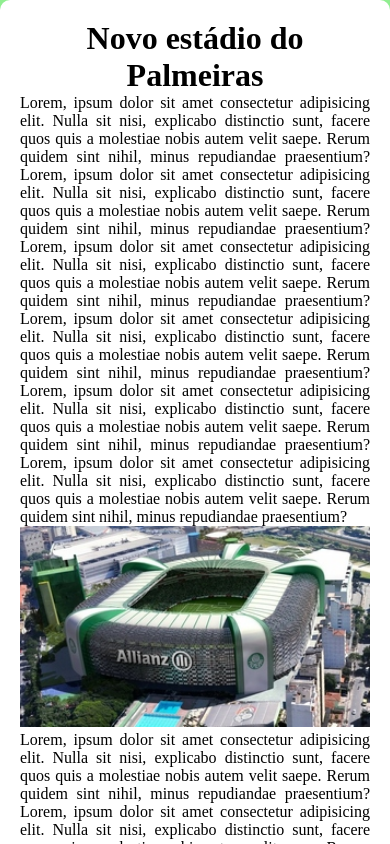
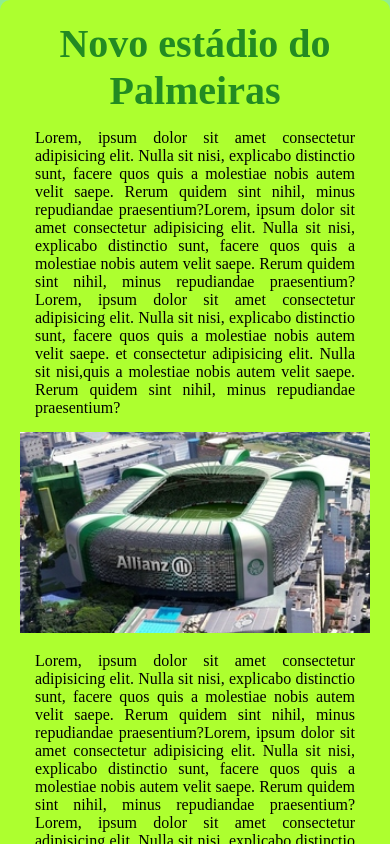
Before and after one commit to diellima/repositorio-responsivo-teste, a plain HTML site: page index.html in a window 390 px wide. Shown: the top 844 px of the page. Drawn offline with Linux system fonts and the light colour scheme.

Commit message:
modificado a media queries

```diff
--- a/index.html
+++ b/index.html
@@ -11,7 +11,7 @@
 
 <main>
 <h1>Novo estádio do Palmeiras</h1>
-<p>Lorem, ipsum dolor sit amet consectetur adipisicing elit. Nulla sit nisi, explicabo distinctio sunt, facere quos quis a molestiae nobis autem velit saepe. Rerum quidem sint nihil, minus repudiandae praesentium?Lorem, ipsum dolor sit amet consectetur adipisicing elit. Nulla sit nisi, explicabo distinctio sunt, facere quos quis a molestiae nobis autem velit saepe. Rerum quidem sint nihil, minus repudiandae praesentium?Lorem, ipsum dolor sit amet consectetur adipisicing elit. Nulla sit nisi, explicabo distinctio sunt, facere quos quis a molestiae nobis autem velit saepe. Rerum quidem sint nihil, minus repudiandae praesentium?Lorem, ipsum dolor sit amet consectetur adipisicing elit. Nulla sit nisi, explicabo distinctio sunt, facere quos quis a molestiae nobis autem velit saepe. Rerum quidem sint nihil, minus repudiandae praesentium?Lorem, ipsum dolor sit amet consectetur adipisicing elit. Nulla sit nisi, explicabo distinctio sunt, facere quos quis a molestiae nobis autem velit saepe. Rerum quidem sint nihil, minus repudiandae praesentium?Lorem, ipsum dolor sit amet consectetur adipisicing elit. Nulla sit nisi, explicabo distinctio sunt, facere quos quis a molestiae nobis autem velit saepe. Rerum quidem sint nihil, minus repudiandae praesentium?</p>
+<p>Lorem, ipsum dolor sit amet consectetur adipisicing elit. Nulla sit nisi, explicabo distinctio sunt, facere quos quis a molestiae nobis autem velit saepe. Rerum quidem sint nihil, minus repudiandae praesentium?Lorem, ipsum dolor sit amet consectetur adipisicing elit. Nulla sit nisi, explicabo distinctio sunt, facere quos quis a molestiae nobis autem velit saepe. Rerum quidem sint nihil, minus repudiandae praesentium?Lorem, ipsum dolor sit amet consectetur adipisicing elit. Nulla sit nisi, explicabo distinctio sunt, facere quos quis a molestiae nobis autem velit saepe. et consectetur adipisicing elit. Nulla sit nisi,quis a molestiae nobis autem velit saepe. Rerum quidem sint nihil, minus repudiandae praesentium?</p>
 
 <picture>
 
--- a/style.css
+++ b/style.css
@@ -33,3 +33,26 @@ p {
 text-align: justify;
 
 }
+
+
+@media (max-width: 576px) {
+
+main {
+
+    background-color: greenyellow;
+}
+
+
+p {
+
+    text-align: justify;
+    padding:15px;
+}
+
+h1 {
+
+    font-size: 40px;
+    color: forestgreen;
+}
+
+ }
```
